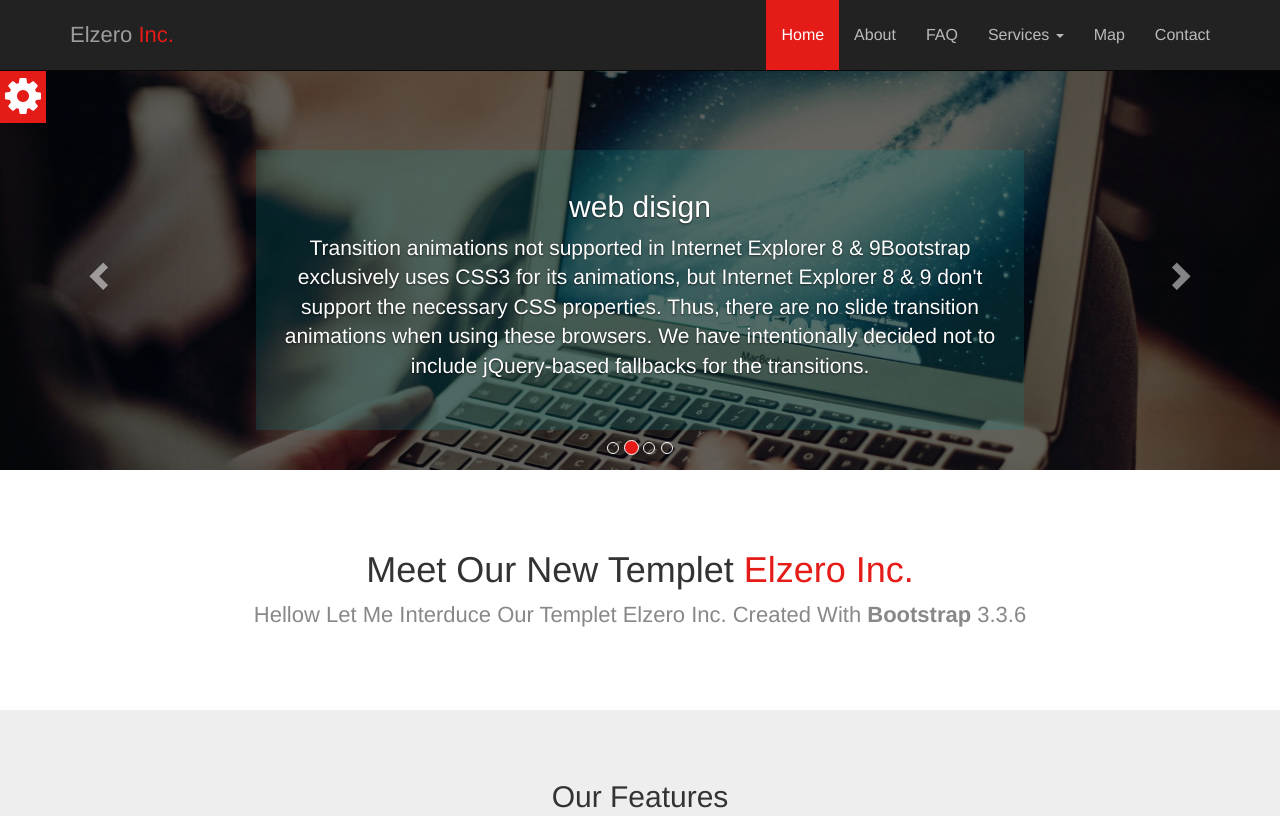
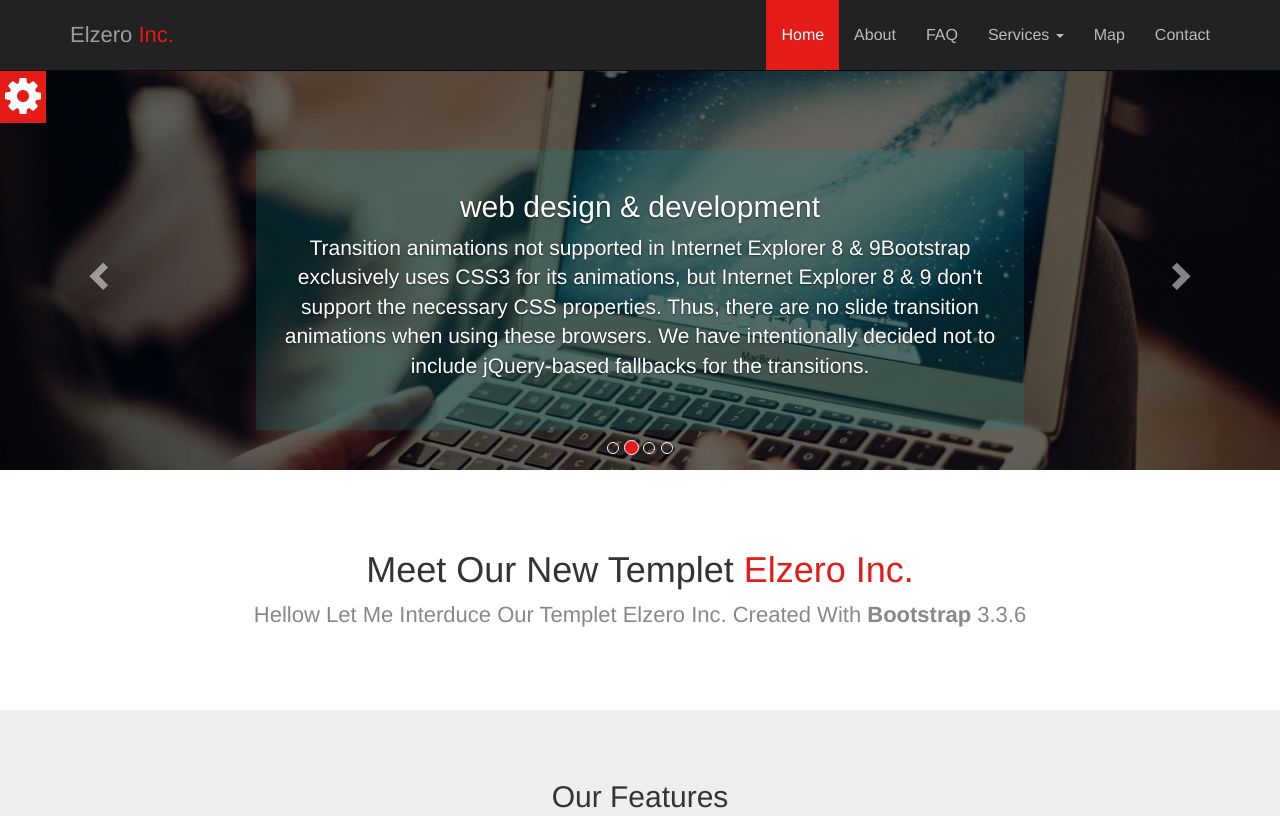
Before and after one commit to ahmedSalahEldeen/theem1, a plain HTML site: page index.html in a window 1280 px wide. Shown: the top 816 px of the page. Drawn offline with Linux system fonts and the light colour scheme.

Commit message:
A Littel Change In index.html
Change web disign To web design & development

```diff
--- a/index.html
+++ b/index.html
@@ -101,7 +101,7 @@
     <div class="item">
       <img src="images/02.jpg" alt="pic2">
       <div class="carousel-caption hidden-xs ">
-         <h2>web disign</h2>
+         <h2>web design & development</h2>
           <p class="lead">Transition animations not supported in Internet Explorer 8 &amp; 9Bootstrap exclusively uses CSS3 for its animations, but Internet Explorer 8 & 9 don't support the necessary CSS properties. Thus, there are no slide transition animations when using these browsers. We have intentionally decided not to include jQuery-based fallbacks for the transitions.
           </p>
       </div>
```
